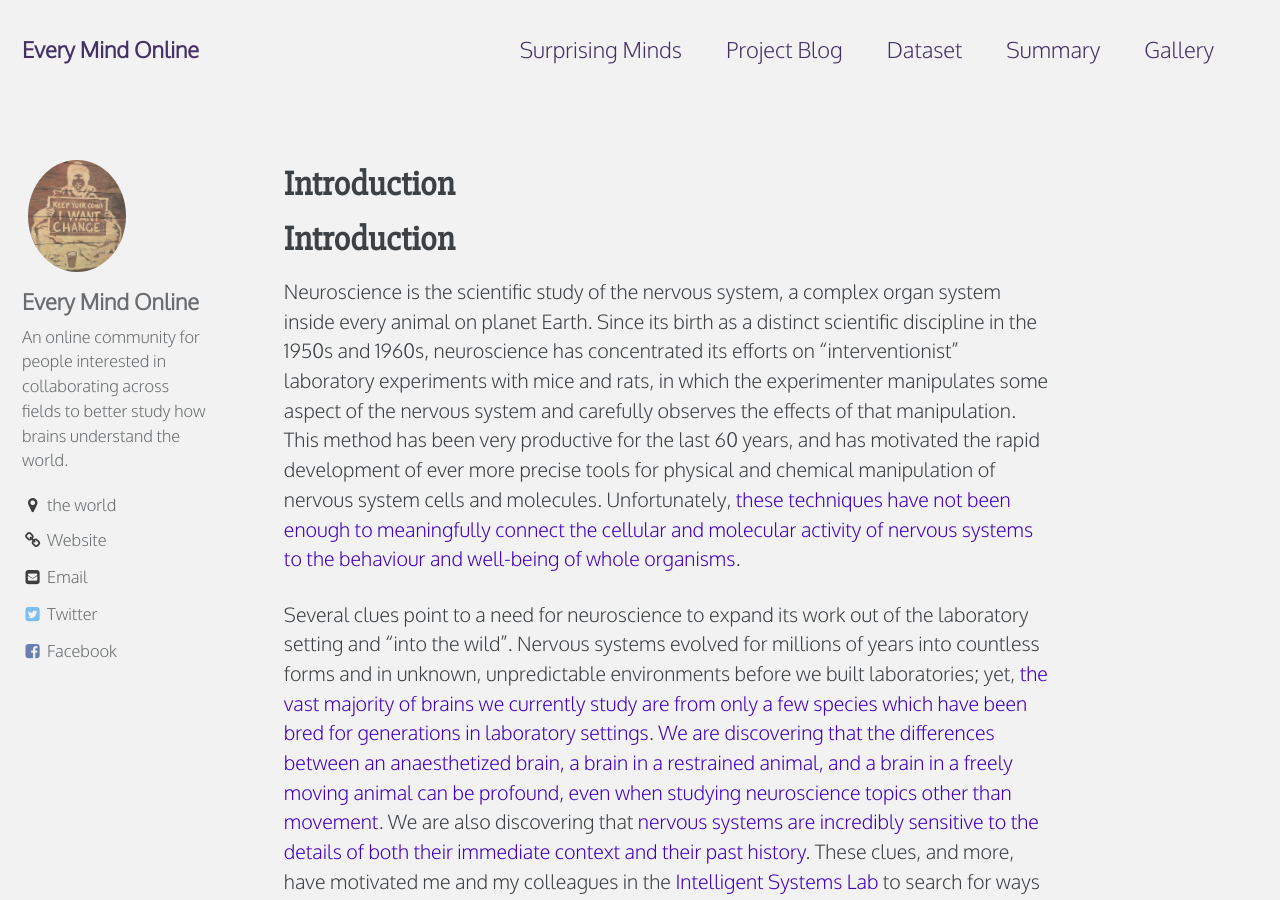
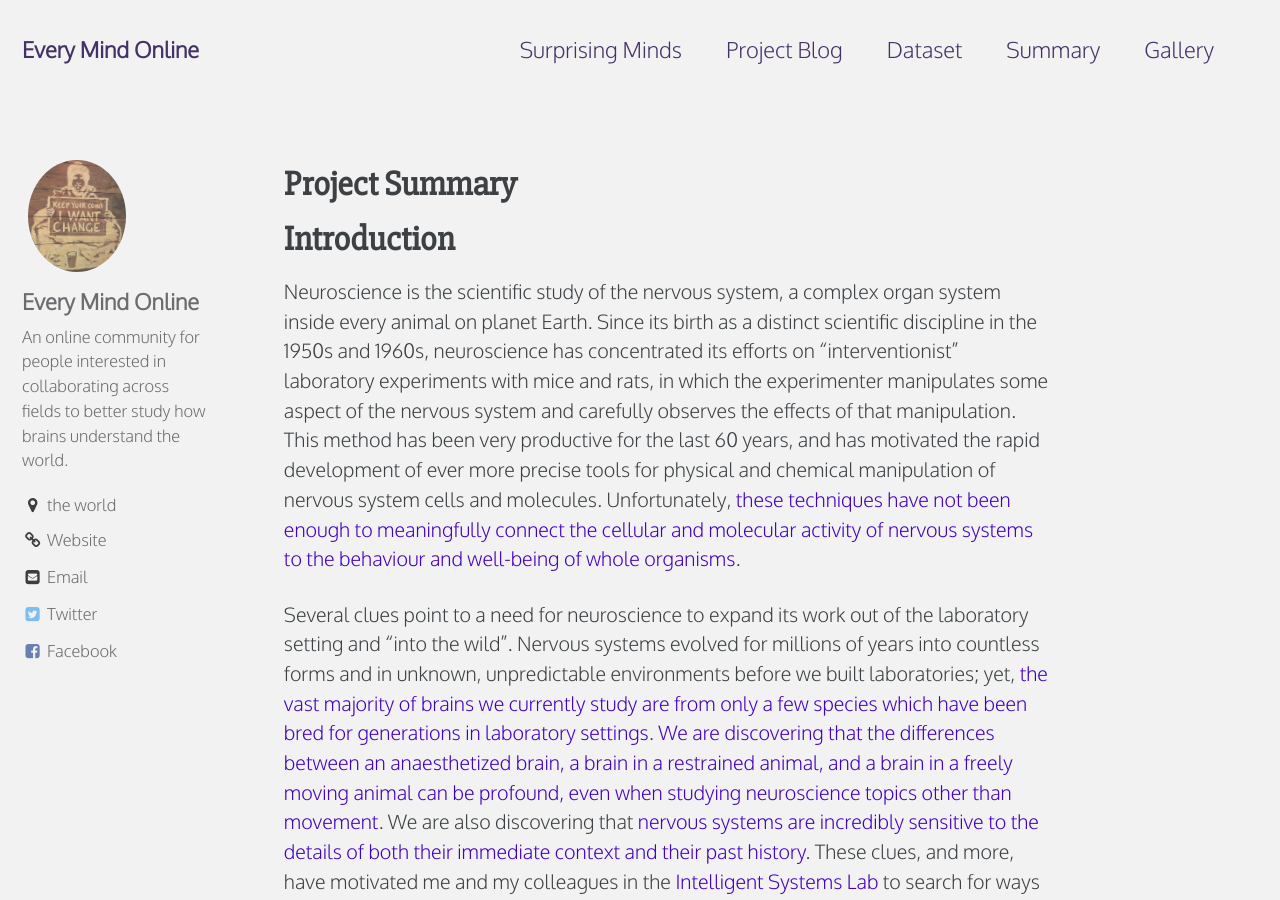
Before and after one commit to everymind/SurprisingMinds, a Jekyll site: the page built from _pages/summary-plots.md, in a window 1280 px wide and 900 px high. Built offline with Jekyll 4.4.1, drawn with Linux system fonts in a browser that asks for light colours; our own code applies the rules of GitHub Pages for plain Markdown files.

Commit message:
added page title

```diff
--- a/_pages/summary-plots.md
+++ b/_pages/summary-plots.md
@@ -1,4 +1,5 @@
 ---
+title: "Project Summary"
 layout: single
 permalink: /summary/
 author_profile: true
```
